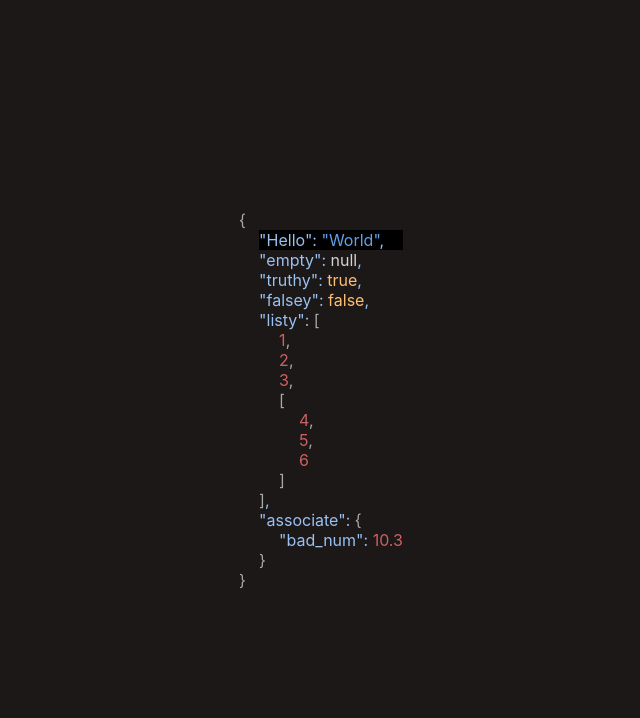
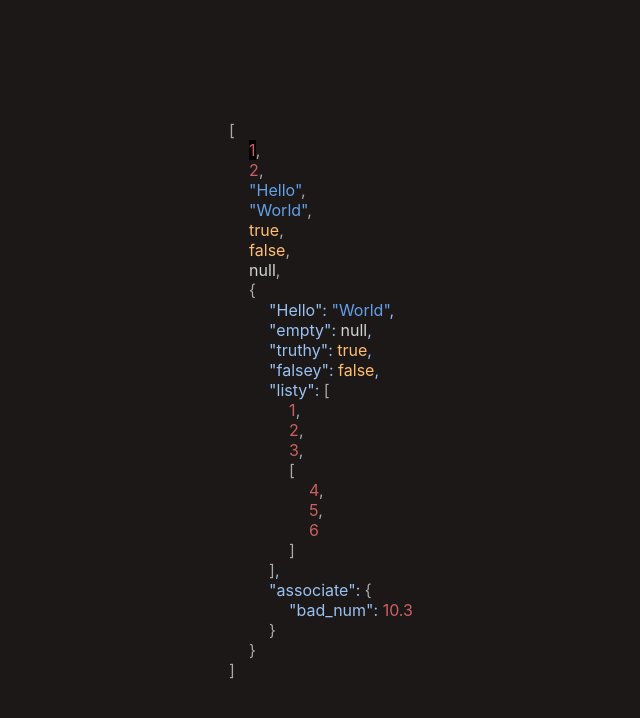
Before and after one commit to 7h3kk1d/json-editor, a React (Create React App) app: page / in a window 1280 px wide. Shown: the top 718 px of the page, without its empty margins (319-959 px from the left). Built offline with nearby package versions, Linux system fonts and the light colour scheme.

Commit message:
Initial try at up navigation

```diff
--- a/src/App.tsx
+++ b/src/App.tsx
@@ -2,7 +2,7 @@ import * as React from 'react'
 import { ReactElement } from 'react'
 import './App.css'
 import { Json, JsonPath } from './domain';
-import { down } from './navigation';
+import { down, up } from './navigation';
 
 function optionallySelectedClassName(className: string, selected: boolean) {
   return className + (selected ? " selected" : "")
@@ -70,9 +70,13 @@ class JsonEditor extends React.Component<{jsonData: Json, jsonPath: JsonPath[]},
     this.handleKey = this.handleKey.bind(this);
   }
 
-  handleKey() {
+  handleKey(event: React.KeyboardEvent<HTMLDivElement>) {
+    console.log(event.key)
     console.log("Path" + JSON.stringify(this.state.jsonPath))
-    this.setState(prevState => ({jsonData: prevState.jsonData, jsonPath: down(prevState.jsonData, prevState.jsonPath)}));
+    if(event.key=="ArrowDown")
+      this.setState(prevState => ({jsonData: prevState.jsonData, jsonPath: down(prevState.jsonData, prevState.jsonPath)}));
+    else if(event.key=="ArrowUp")
+      this.setState(prevState => ({jsonData: prevState.jsonData, jsonPath: up(prevState.jsonData, prevState.jsonPath)}));
   }
 
   render() {
@@ -82,15 +86,15 @@ class JsonEditor extends React.Component<{jsonData: Json, jsonPath: JsonPath[]},
 
 
 export default function App() {
-  const current: Json = {
+  const current: Json = [1,2,"Hello","World", true, false, null, {
     "Hello": "World",
     "empty": null,
     "truthy": true,
     "falsey": false,
     "listy": [1, 2, 3, [4, 5, 6]],
     "associate": { "bad_num": 10.3 }
-  };
-  let path : JsonPath[] = [{ "type": "JsonObjectLocation", "position": 0 , "focus" : "key"}];
+  }];
+  let path : JsonPath[] = [{"type": "JsonArrayPos", position: 0}, {"type": "JsonScalarLocation"}];
 
   for (let i = 0; i < 0; i++) {
     let foo = down(current, path);
--- a/src/navigation.tsx
+++ b/src/navigation.tsx
@@ -60,4 +60,31 @@ function down(data: Json, path: JsonPath[]): JsonPath[] {
   return path
 }
 
-export { down, fetch };
+function up(data: Json, path: JsonPath[]): JsonPath[] {
+  if (path.length < 1)
+    return []
+  if (data == null)
+    return path
+
+  const head: JsonPath = path[0]
+  const tail: JsonPath[] = path.slice(1, path.length)
+
+  if (head["type"] == "JsonArrayPos" && Array.isArray(data)) {
+    if (head.position > 0) {
+      const foo: JsonPath[] = [arrayPath(head.position - 1)]
+      return foo.concat(tail)
+    } else {
+      return path
+    }
+  } else if (head["type"] == "JsonObjectLocation" && typeof (data) === 'object') {
+    if (head.position > 0) {
+      const foo: JsonPath[] = [objectPath(head.position - 1, head.focus)]
+      return foo.concat(tail)
+    } else {
+      return path
+    }
+  }
+  return path
+}
+
+export { down, fetch, up };
```
Also changed, not shown: 2 other files (tests, documents, lock files or other folders).
